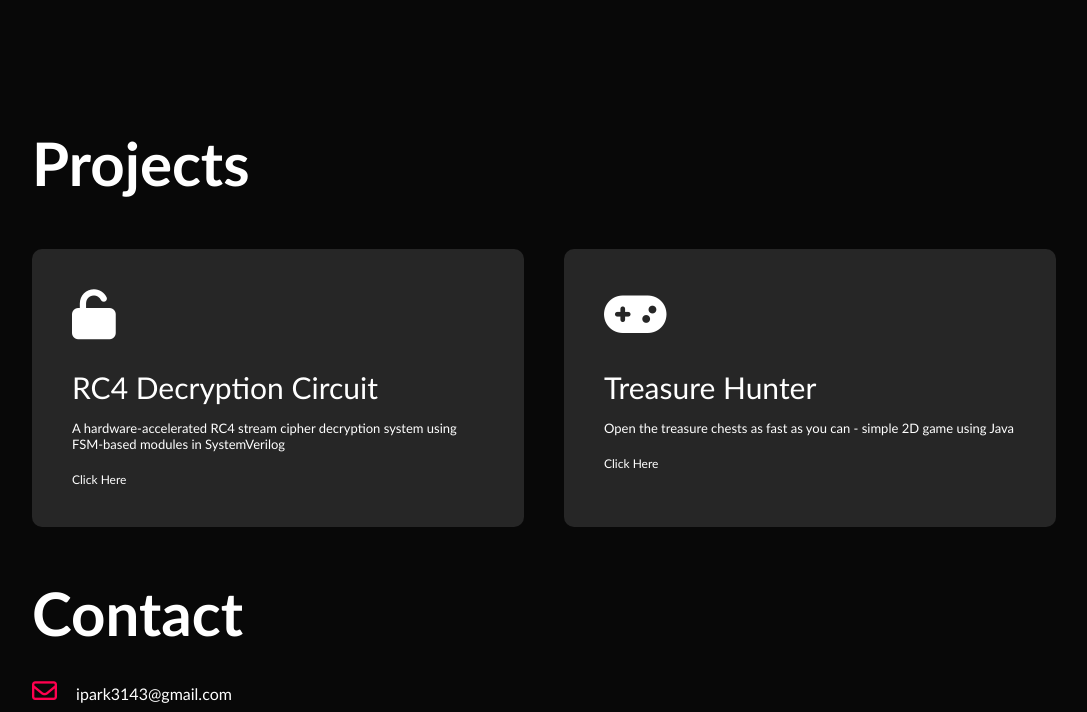
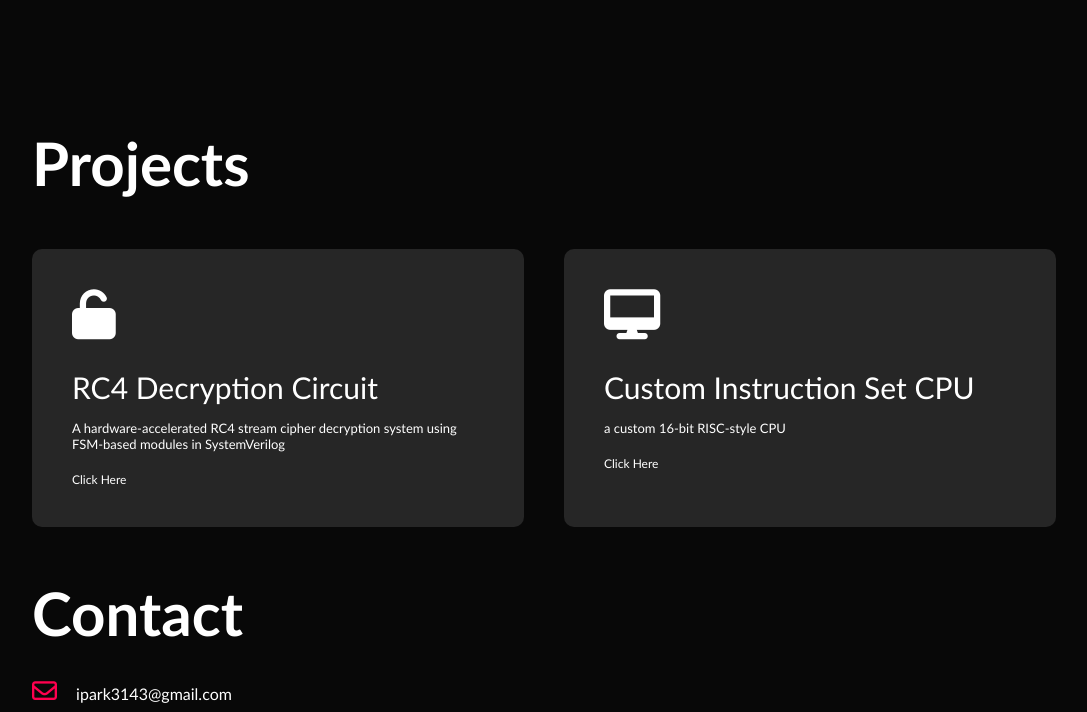
Before and after one commit to ip3143/Personal-Website, a plain HTML site: page index.html in a window 1280 px wide. Shown: the part 1374-2086 px from the top of the page, without its empty margins (96-1183 px from the left). Drawn offline with Linux system fonts and the light colour scheme.

Commit message:
update project

```diff
--- a/index.html
+++ b/index.html
@@ -80,9 +80,9 @@
                         <a href = "">Click Here</a>
                     </div>
                     <div>
-                        <i class="fa-solid fa-gamepad"></i>
-                            <h2>Treasure Hunter</h2>
-                            <p>Open the treasure chests as fast as you can - simple 2D game using Java</p>
+                        <i class="fa-solid fa-desktop"></i>
+                            <h2>Custom Instruction Set CPU</h2>
+                            <p> a custom 16-bit RISC-style CPU</p>
                             <a href = "">Click Here</a>
                     </div>
                     <!-- <div>
```
